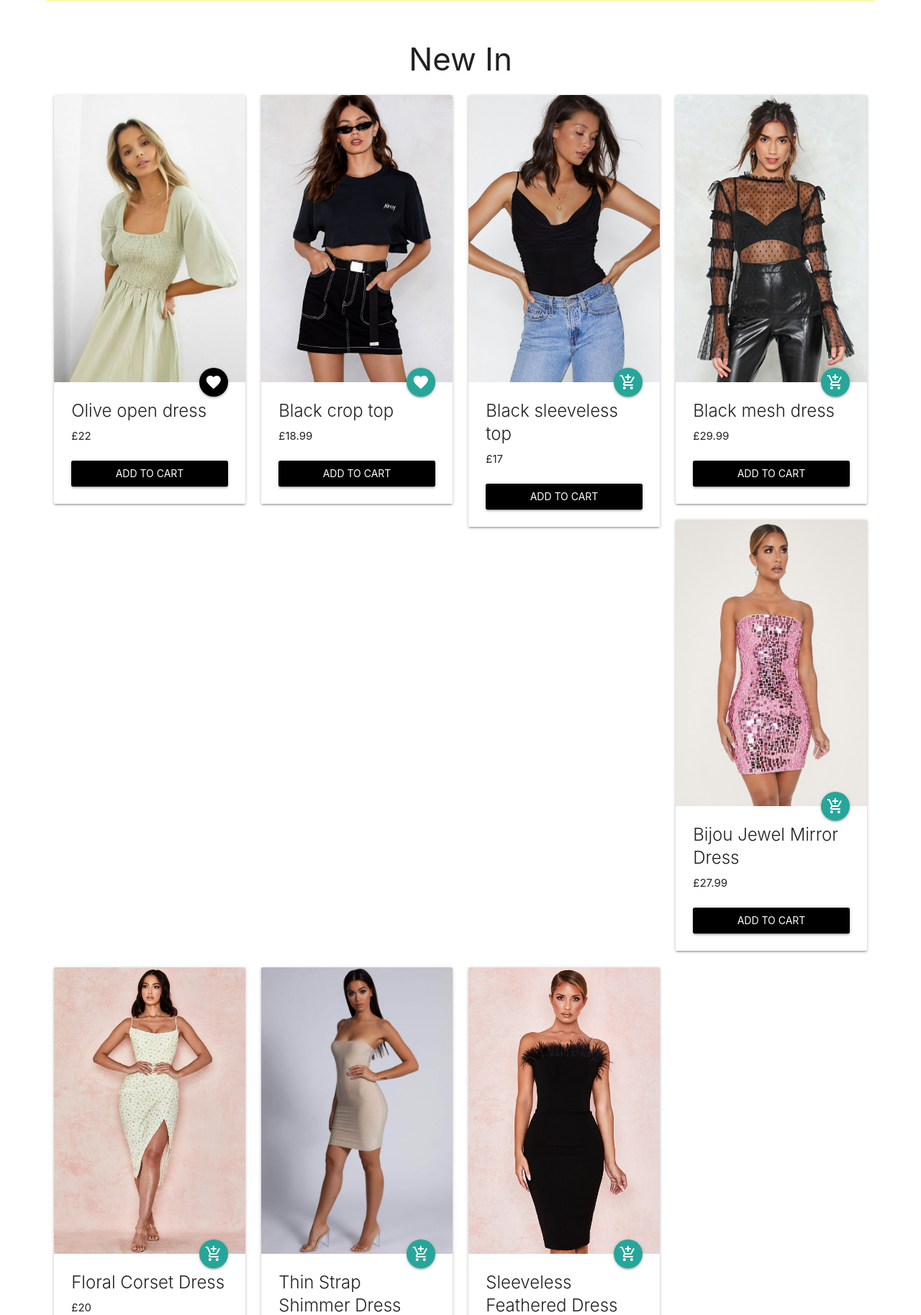
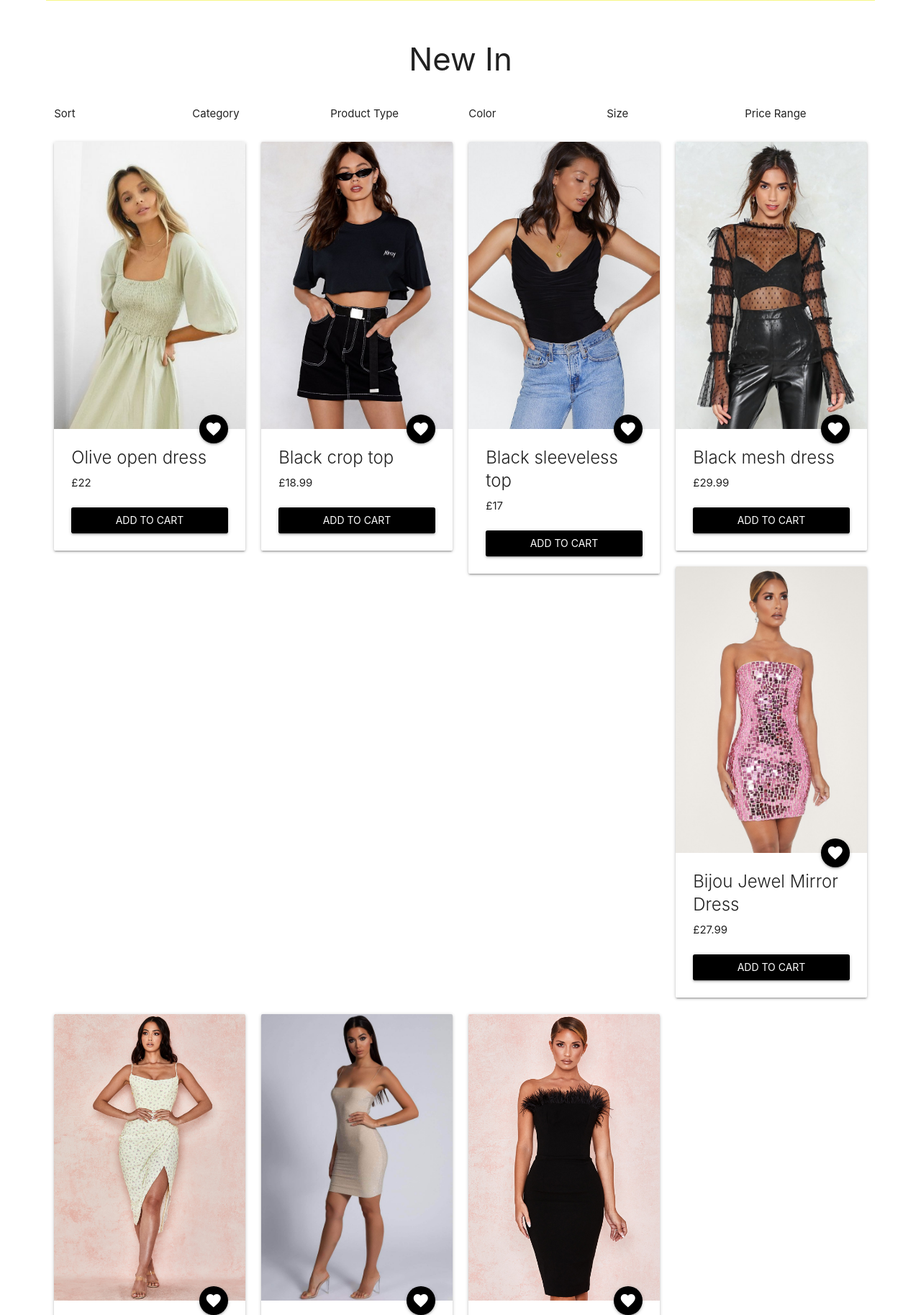
Before and after one commit to PerrySmithMoss/fashion-first, a PHP site: page / in a window 1280 px wide. Shown: the part 508-2335 px from the top of the page at 72% size. Run offline with PHP 8.4, Linux system fonts and the light colour scheme; some libraries are stand-ins or nearby versions.

Commit message:
Added filter option

```diff
--- a/assets/css/style.css
+++ b/assets/css/style.css
@@ -1,3 +1,7 @@
+* {
+
+}
+
 html,body {
     background-color: white !important;
 }
--- a/index.php
+++ b/index.php
@@ -16,6 +16,15 @@
 <br>
 <section>
     <h3 class="center">New In</h3>
+    <br>
+    <div class="row">
+      <div class="col s2">Sort</div>
+      <div class="col s2">Category</div>
+      <div class="col s2">Product Type</div>
+      <div class="col s2">Color</div>
+      <div class="col s2">Size</div>
+      <div class="col s2">Price Range</div>
+    </div>
 <div class="row">
       <div class="col s6 m4 l3">
       <div class="card">
@@ -38,7 +47,7 @@
       <div class="card">
         <div class="card-image">
         <img src="assets/images/new-in2.jpeg">
-          <a class="btn-floating halfway-fab waves-effect waves-light "><i class="material-icons">favorite</i></a>
+          <a class="btn-floating halfway-fab waves-effect waves-light black"><i class="material-icons">favorite</i></a>
         </div>
         <div class="card-content">
         <span class="card-title">Black crop top</span>
@@ -55,7 +64,7 @@
       <div class="card">
         <div class="card-image">
         <img src="assets/images/new-in3.jpeg">
-          <a class="btn-floating halfway-fab waves-effect waves-light "><i class="material-icons">add_shopping_cart</i></a>
+          <a class="btn-floating halfway-fab waves-effect waves-light black"><i class="material-icons">favorite</i></a>
         </div>
         <div class="card-content">
         <span class="card-title">Black sleeveless top</span>
@@ -72,7 +81,7 @@
       <div class="card">
         <div class="card-image">
         <img src="assets/images/new-in4.jpeg">
-          <a class="btn-floating halfway-fab waves-effect waves-light "><i class="material-icons">add_shopping_cart</i></a>
+          <a class="btn-floating halfway-fab waves-effect waves-light black"><i class="material-icons">favorite</i></a>
         </div>
         <div class="card-content">
         <span class="card-title">Black mesh dress</span>
@@ -89,7 +98,7 @@
       <div class="card">
         <div class="card-image">
         <img src="assets/images/new-in5.jpg">
-          <a class="btn-floating halfway-fab waves-effect waves-light "><i class="material-icons">add_shopping_cart</i></a>
+          <a class="btn-floating halfway-fab waves-effect waves-light black"><i class="material-icons">favorite</i></a>
         </div>
         <div class="card-content">
         <span class="card-title">Bijou Jewel Mirror Dress</span>
@@ -106,7 +115,7 @@
       <div class="card">
         <div class="card-image">
         <img src="assets/images/new-in8.jpg">
-          <a class="btn-floating halfway-fab waves-effect waves-light "><i class="material-icons">add_shopping_cart</i></a>
+          <a class="btn-floating halfway-fab waves-effect waves-light black"><i class="material-icons">favorite</i></a>
         </div>
         <div class="card-content">
         <span class="card-title">Floral Corset Dress</span>
@@ -123,7 +132,7 @@
       <div class="card">
         <div class="card-image">
         <img src="assets/images/new-in7.jpg">
-          <a class="btn-floating halfway-fab waves-effect waves-light "><i class="material-icons">add_shopping_cart</i></a>
+          <a class="btn-floating halfway-fab waves-effect waves-light black"><i class="material-icons">favorite</i></a>
         </div>
         <div class="card-content">
         <span class="card-title">Thin Strap Shimmer Dress</span>
@@ -140,7 +149,7 @@
       <div class="card">
         <div class="card-image">
         <img src="assets/images/new-in6.jpg">
-          <a class="btn-floating halfway-fab waves-effect waves-light "><i class="material-icons">add_shopping_cart</i></a>
+          <a class="btn-floating halfway-fab waves-effect waves-light black"><i class="material-icons">favorite</i></a>
         </div>
         <div class="card-content">
         <span class="card-title">Sleeveless Feathered Dress</span>
```
